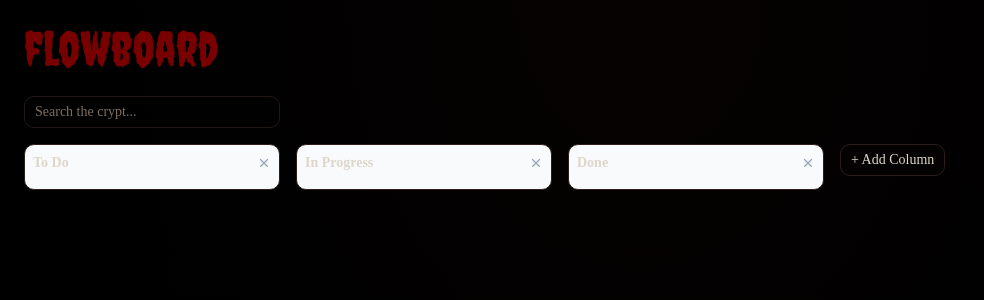
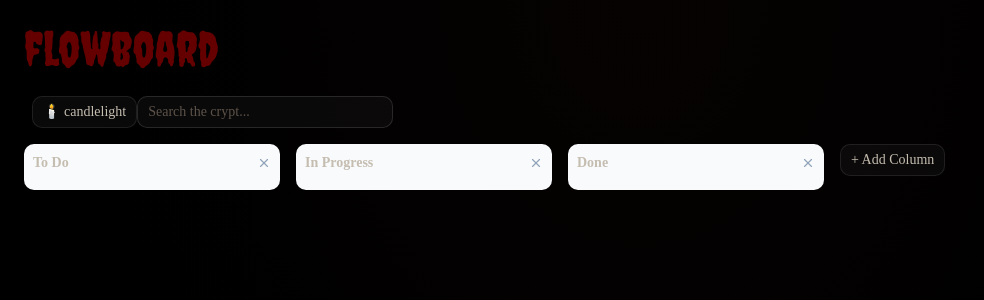
Before and after one commit to sudhishready/flowboard, a Next.js app: page / in a window 1280 px wide. Shown: the top 300 px of the page, without its empty margins (0-984 px from the left). Built offline with nearby package versions, Linux system fonts and the light colour scheme.

Commit message:
add dark mode toggle - candlelight vs midnight

```diff
--- a/src/components/board/board.tsx
+++ b/src/components/board/board.tsx
@@ -6,6 +6,7 @@ import { Column } from "./column";
 import { AddColumnForm } from "./add-column-form";
 import { CardDialog } from "./card-dialog";
 import { Input } from "@/components/ui/input";
+import { ThemeToggle } from "@/components/theme-toggle";
 
 export function Board() {
 const { board } = useBoard();
@@ -14,6 +15,7 @@ const [search, setSearch] = useState("");
 return (
 <div className="p-6">
     <h1 className="font-heading text-5xl text-primary mb-6">flowboard</h1>
+    <ThemeToggle />
     <Input value={search} onChange={(e) => setSearch(e.target.value)} placeholder="Search the crypt..." className="mb-4 w-64" />
     <div className="flex gap-4 overflow-x-auto">
     {board.columns.map((column) => (
--- /dev/null
+++ b/src/components/theme-toggle.tsx
@@ -0,0 +1,26 @@
+"use client";
+
+import { useEffect, useState } from "react";
+import { Button } from "@/components/ui/button";
+
+export function ThemeToggle() {
+    const [isDark, setIsDark] = useState(false);
+
+    useEffect(() => {
+    const stored = localStorage.getItem("flowboard-theme");
+    const dark = stored ? stored === "dark" : true;
+    setIsDark(dark);
+    document.documentElement.classList.toggle("dark", dark);
+    }, []);
+
+    function toggle() {
+    const next = !isDark;
+    setIsDark(next);
+    document.documentElement.classList.toggle("dark", next);
+    localStorage.setItem("flowboard-theme", next ? "dark" : "light");
+}
+
+return (
+    <Button variant="outline" onClick={toggle} className="ml-2">{isDark ? "🕯️ candlelight" : "🌑 midnight"}</Button>
+    );
+    }
```
